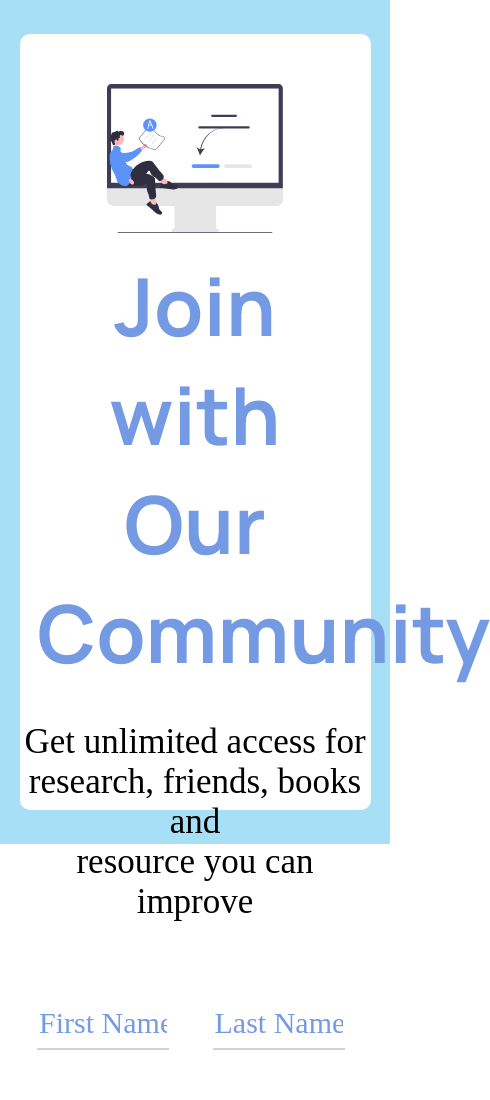
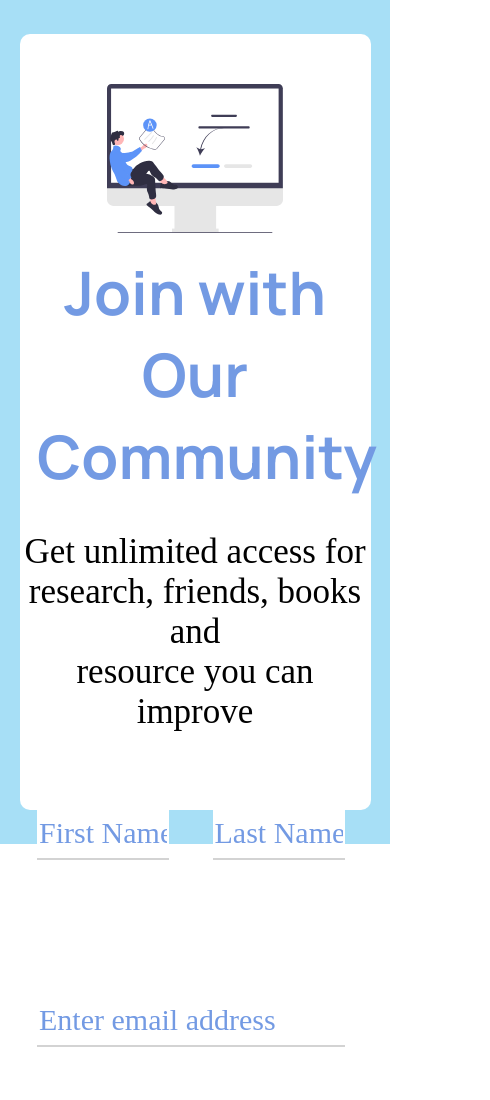
Before and after one commit to IniTimayi/collect-ui, a plain HTML site: page sup-2.html in a window 390 px wide. Shown: the top 1100 px of the page, 490 px wide, since content can reach past the window. Drawn offline with Linux system fonts and the light colour scheme.

Commit message:
media query added- edited 2

```diff
--- a/sup-2.css
+++ b/sup-2.css
@@ -238,7 +238,7 @@ input:focus:-moz-placeholder {
         padding-top: 5%;
         width: 90%;
         margin: auto;
-        font-size: 80px;
+        font-size: 300%;
     }
 
     .access {
```
